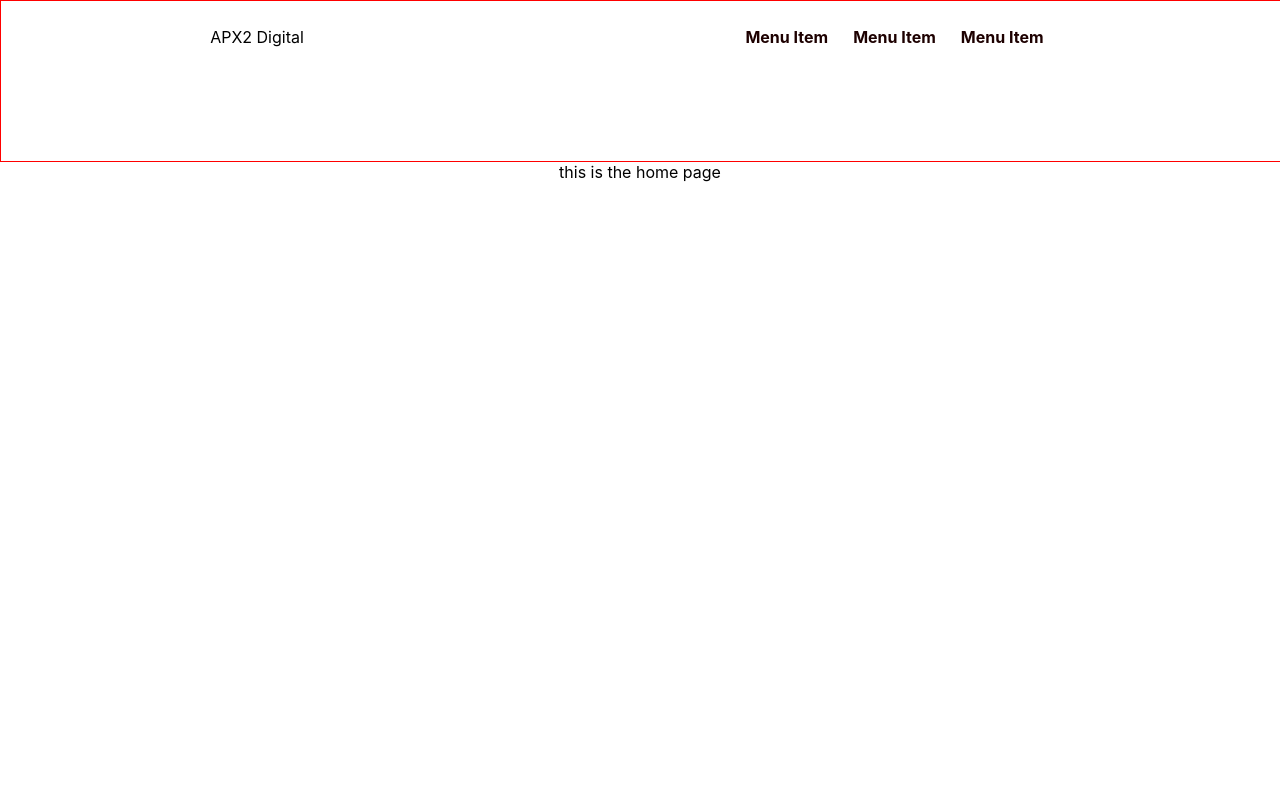
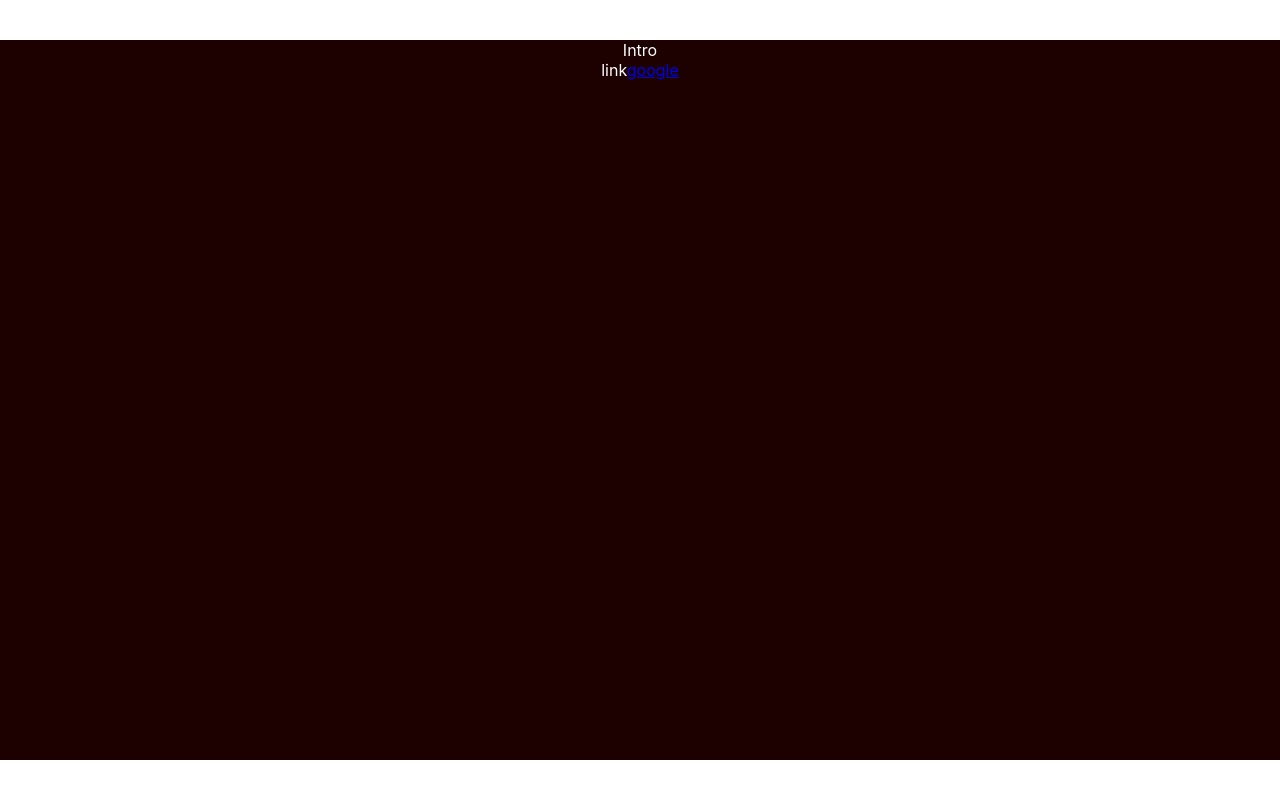
Before and after one commit to AaronHPerras/apx2digital, a React (Create React App) app: page / in a window 1280 px wide. Built offline with nearby package versions, Linux system fonts and the light colour scheme.

Commit message:
some work

```diff
--- a/src/App.js
+++ b/src/App.js
@@ -1,11 +1,9 @@
 import './App.scss';
 import Home from './components/Home';
-import TopBar from './components/TopBar';
 
 function App() {
   return (
     <div className="App">
-      <TopBar/>
       <Home/>
     </div>
   );
--- a/src/App.scss
+++ b/src/App.scss
@@ -46,6 +46,7 @@ $white: #fff;
 
 .App {
   text-align: center;
+  background-color: #1d0000;
 }
 
 .App-logo {
@@ -74,6 +75,15 @@ $white: #fff;
   color: #61dafb;
 }
 
+.home-bucket {
+  width: 90vw;
+  height: 90vh;
+  background-color: $base-dark;
+  margin-left: auto;
+  margin-right: auto;
+  margin-top: 5vh;
+}
+
 @keyframes App-logo-spin {
   from {
     transform: rotate(0deg);
--- a/src/components/Home.js
+++ b/src/components/Home.js
@@ -1,9 +1,16 @@
 import React from "react";
+import Intro from "./Intro";
 
 const Home = () => {
+
+
     return (
-        <div>
-            this is the home page
+        <div className="home-bucket">
+            <Intro/>
+            <div style={{color:'white'}}>
+                link
+                <a href="https://www.google.com" aria-label="go to google">google</a>
+            </div>
         </div>
     );
 }
--- /dev/null
+++ b/src/components/Intro.js
@@ -0,0 +1,11 @@
+import React from "react";
+
+const Intro = () => {
+    return (
+        <div style={{color:'white'}}>
+            Intro
+        </div>
+    )
+}
+
+export default Intro;
```
Also changed, not shown: 1 other file (tests, documents, lock files or other folders).
